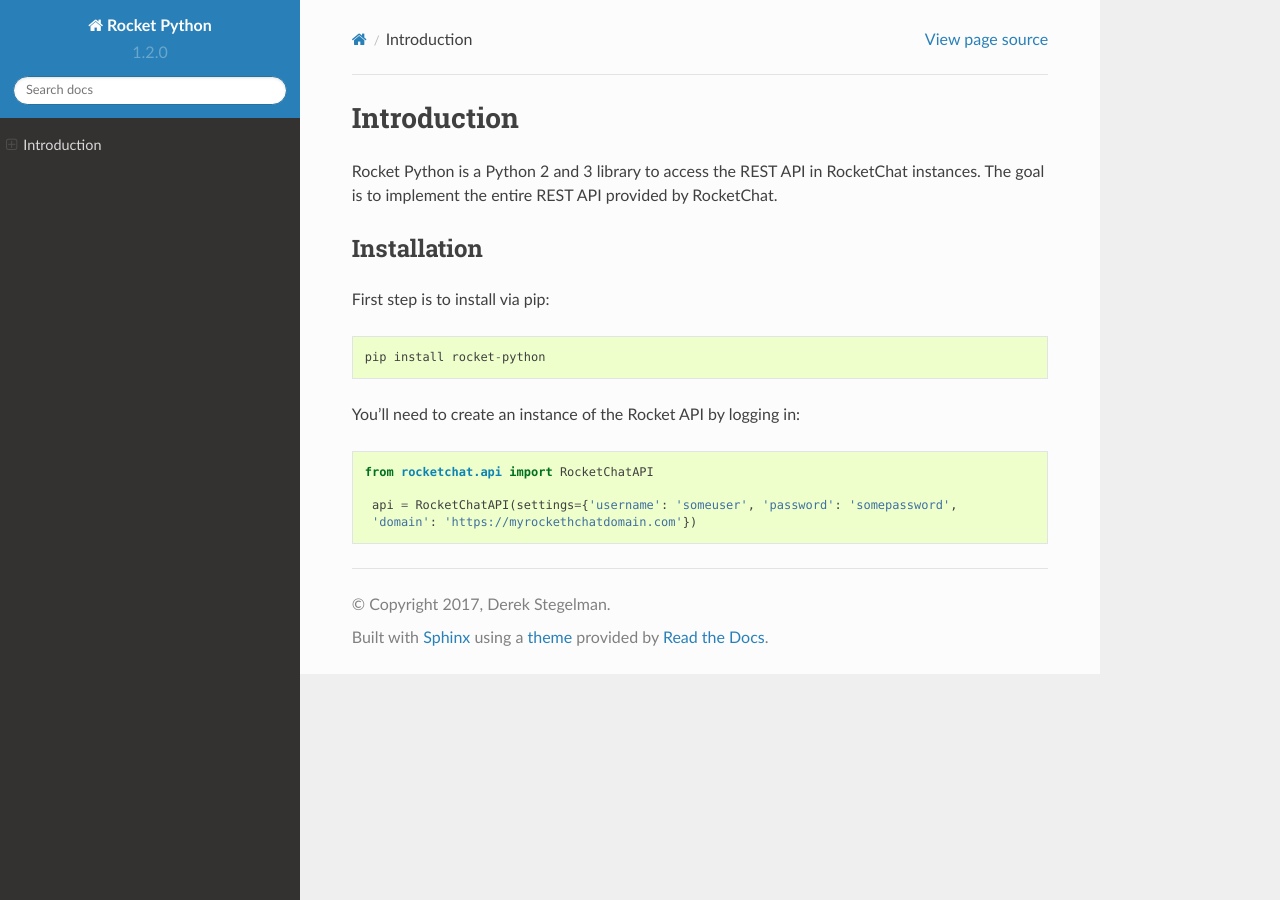
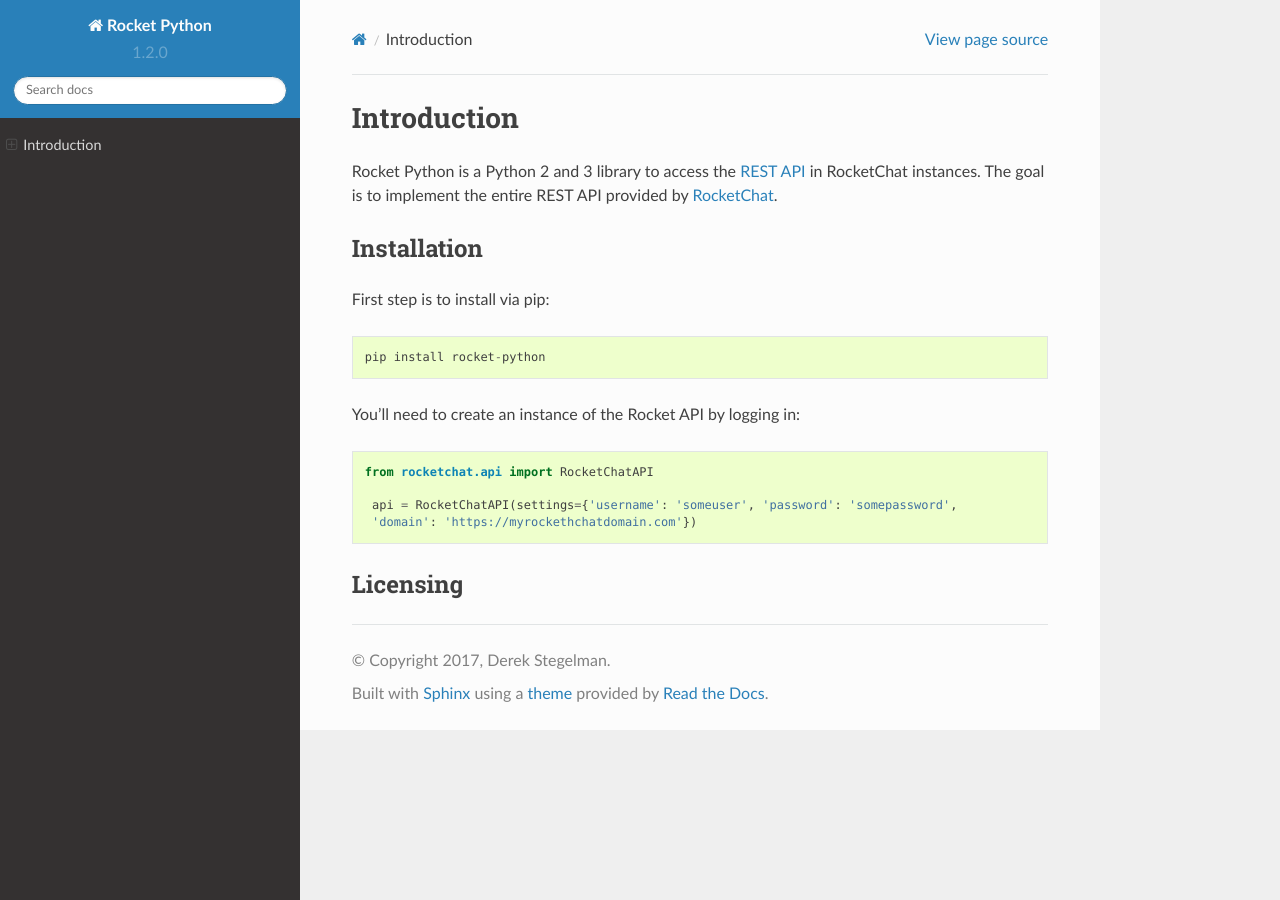
Before and after one commit to Pipoline/rocket-python, a Sphinx documentation site: the page built from docs/index.rst, in a window 1280 px wide. Built offline with Sphinx 7.4.7 and the Read the Docs theme 2.0.0, drawn with Linux system fonts in a browser that asks for light colours; some of the changed lines change nothing that is shown.

Commit message:
Doc update

```diff
--- a/docs/index.rst
+++ b/docs/index.rst
@@ -6,8 +6,8 @@
 Introduction
 ============
 
-Rocket Python is a Python 2 and 3 library to access the REST API in RocketChat instances.  The goal
-is to implement the entire REST API provided by RocketChat.
+Rocket Python is a Python 2 and 3 library to access the `REST API <https://rocket.chat/docs/developer-guides/rest-api/>`__ in RocketChat instances.  The goal
+is to implement the entire REST API provided by `RocketChat <https://rocket.chat>`__.
 
 
 Installation
@@ -23,3 +23,7 @@
 
     api = RocketChatAPI(settings={'username': 'someuser', 'password': 'somepassword',
     'domain': 'https://myrockethchatdomain.com'})
+
+
+Licensing
+---------
```
